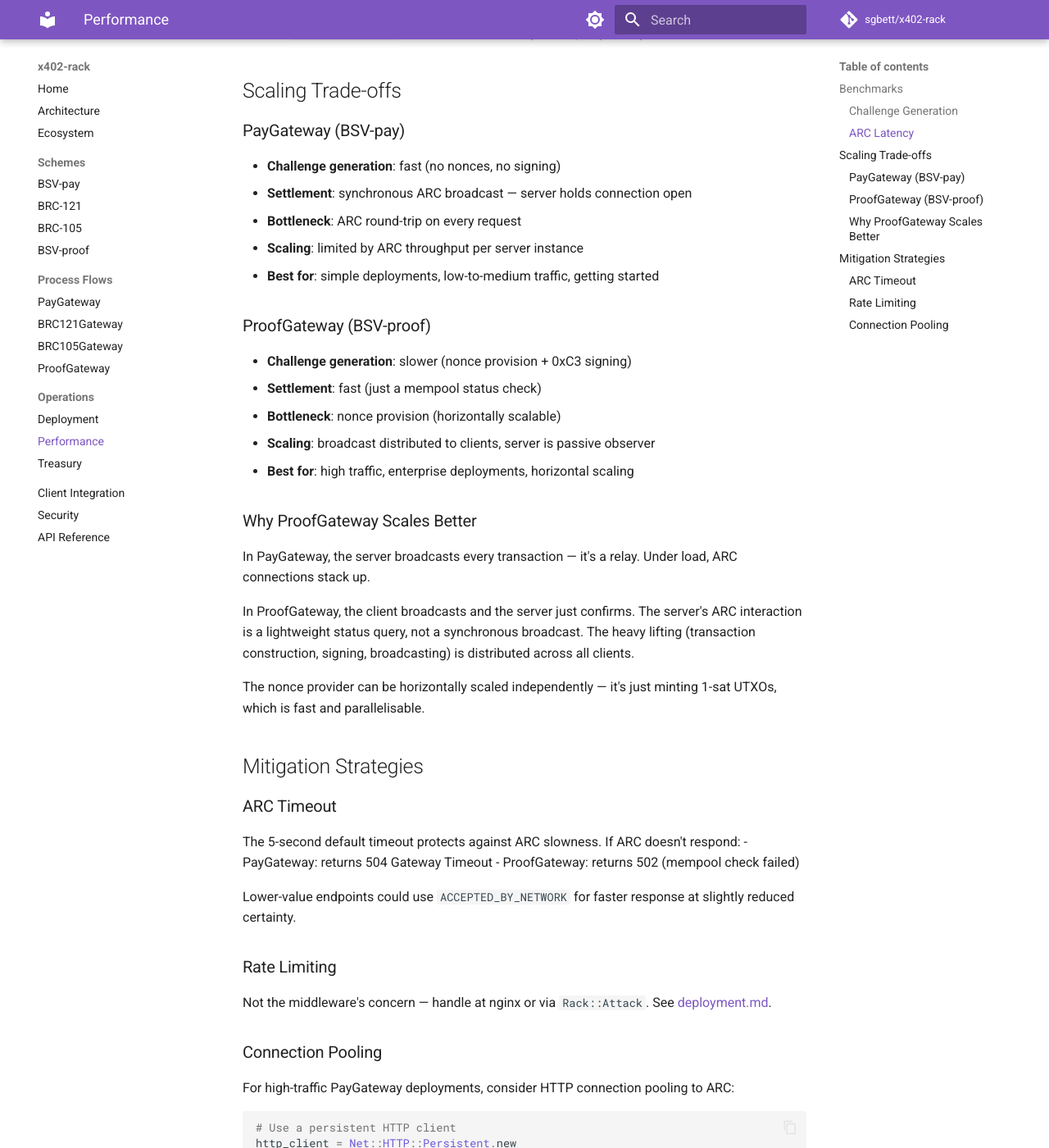
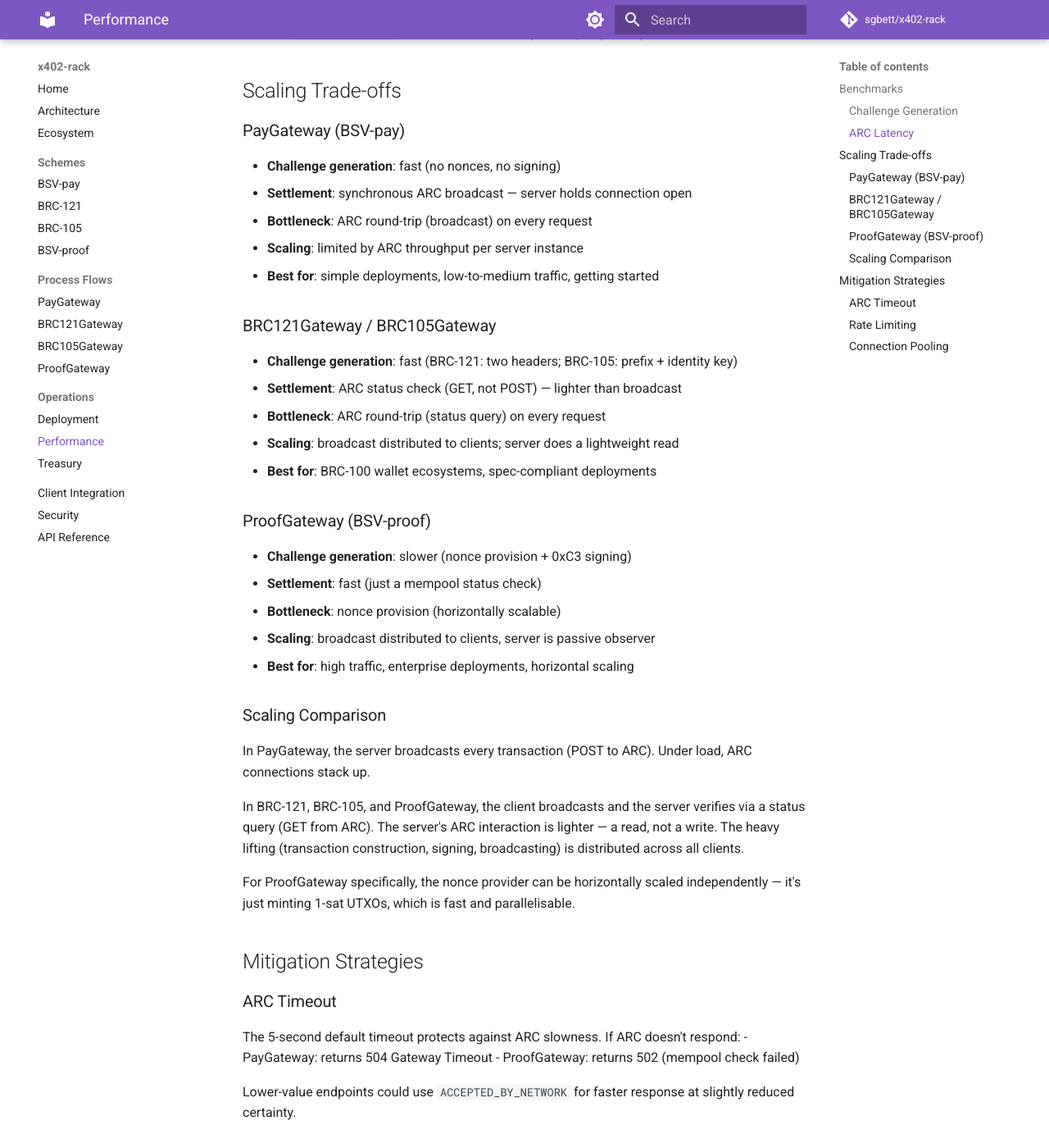
Before and after one commit to sgbett/x402-rack, an MkDocs documentation site: the page built from docs/operations/performance.md, in a window 1280 px wide and 1400 px high, scrolled down 809 px. Shown: the whole window at 82% size. Built offline with MkDocs 1.6.1 and Material for MkDocs 9.7.7, drawn with Linux system fonts in a browser that asks for light colours; comment, search, counter and statistics services are not loaded.

Commit message:
docs: add BRC-121/BRC-105 to performance comparison
Performance docs were missing BRC-121 and BRC-105 gateway profiles.
Added scaling comparison noting status queries (GET) are lighter
than broadcasts (POST).

Co-Authored-By: Claude Opus 4.6 (1M context) <noreply@anthropic.com>

```diff
--- a/docs/operations/performance.md
+++ b/docs/operations/performance.md
@@ -30,9 +30,17 @@ Default: `SEEN_ON_NETWORK` with 5s timeout. Configurable per gateway.
 
 - **Challenge generation**: fast (no nonces, no signing)
 - **Settlement**: synchronous ARC broadcast — server holds connection open
-- **Bottleneck**: ARC round-trip on every request
+- **Bottleneck**: ARC round-trip (broadcast) on every request
 - **Scaling**: limited by ARC throughput per server instance
 - **Best for**: simple deployments, low-to-medium traffic, getting started
+
+### BRC121Gateway / BRC105Gateway
+
+- **Challenge generation**: fast (BRC-121: two headers; BRC-105: prefix + identity key)
+- **Settlement**: ARC status check (GET, not POST) — lighter than broadcast
+- **Bottleneck**: ARC round-trip (status query) on every request
+- **Scaling**: broadcast distributed to clients; server does a lightweight read
+- **Best for**: BRC-100 wallet ecosystems, spec-compliant deployments
 
 ### ProofGateway (BSV-proof)
 
@@ -42,13 +50,13 @@ Default: `SEEN_ON_NETWORK` with 5s timeout. Configurable per gateway.
 - **Scaling**: broadcast distributed to clients, server is passive observer
 - **Best for**: high traffic, enterprise deployments, horizontal scaling
 
-### Why ProofGateway Scales Better
+### Scaling Comparison
 
-In PayGateway, the server broadcasts every transaction — it's a relay. Under load, ARC connections stack up.
+In PayGateway, the server broadcasts every transaction (POST to ARC). Under load, ARC connections stack up.
 
-In ProofGateway, the client broadcasts and the server just confirms. The server's ARC interaction is a lightweight status query, not a synchronous broadcast. The heavy lifting (transaction construction, signing, broadcasting) is distributed across all clients.
+In BRC-121, BRC-105, and ProofGateway, the client broadcasts and the server verifies via a status query (GET from ARC). The server's ARC interaction is lighter — a read, not a write. The heavy lifting (transaction construction, signing, broadcasting) is distributed across all clients.
 
-The nonce provider can be horizontally scaled independently — it's just minting 1-sat UTXOs, which is fast and parallelisable.
+For ProofGateway specifically, the nonce provider can be horizontally scaled independently — it's just minting 1-sat UTXOs, which is fast and parallelisable.
 
 ## Mitigation Strategies
 
```
